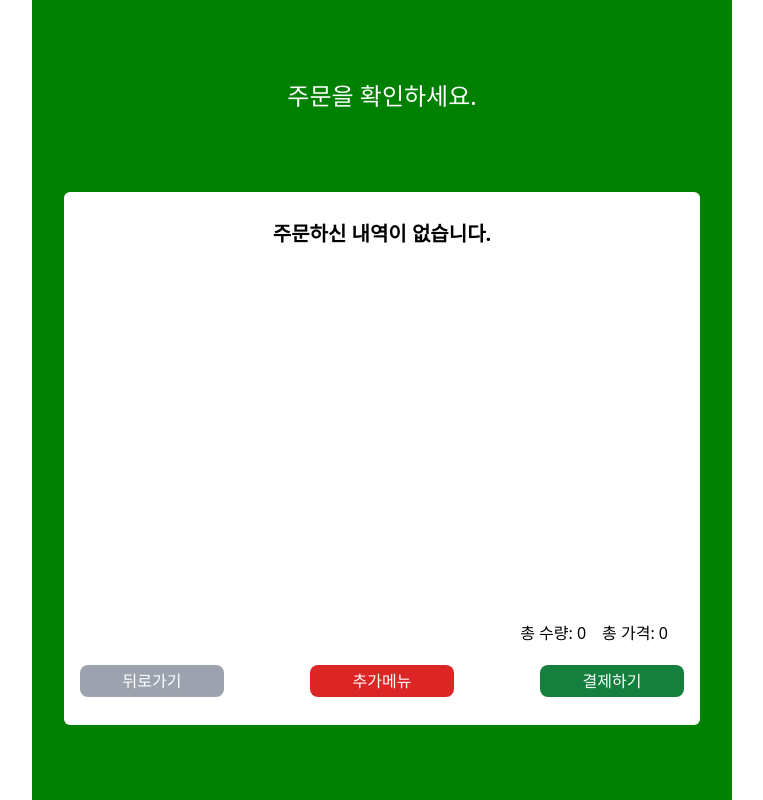
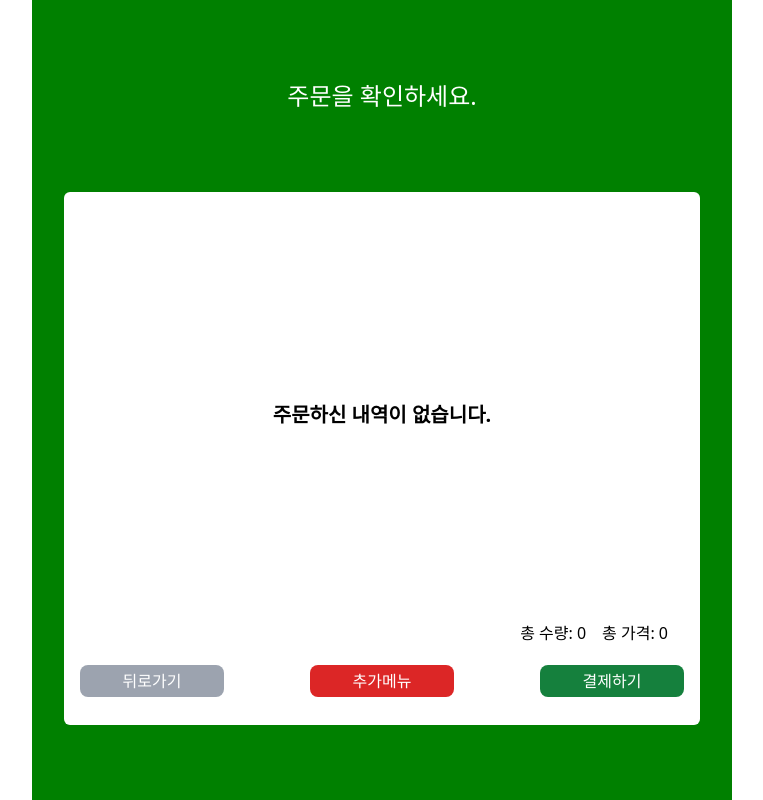
Before and after one commit to hanaro-kiosk/mcdonald_kiosk_frontend, a React (Vite) app: page /order in a window 1280 px wide. Shown: the whole page, without its empty margins (258-1021 px from the left). Built offline with nearby package versions, Linux system fonts and the light colour scheme.

Commit message:
주문 목록 정렬 수정

```diff
--- a/src/pages/OrderComfirmation/index.tsx
+++ b/src/pages/OrderComfirmation/index.tsx
@@ -21,7 +21,7 @@
                 주문을 확인하세요.
             </h1>
             <div className='h-4/6 px-4 py-4 mx-8 mt-16 bg-white rounded-md'>
-                <div className='flex flex-col items-center mb-3 h-4/5 overflow-scroll'>
+                <div className='flex flex-col items-center justify-center mb-3 h-4/5 overflow-scroll'>
                     {cart?.map((order) => (
                         <OrderMenuItem
                             key={order.id}
```
